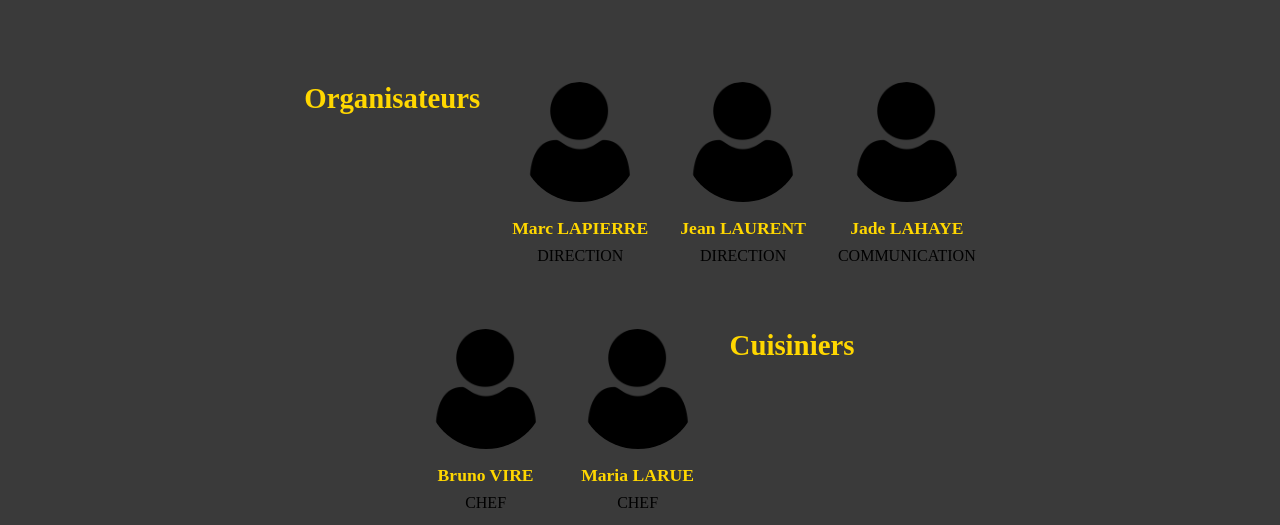
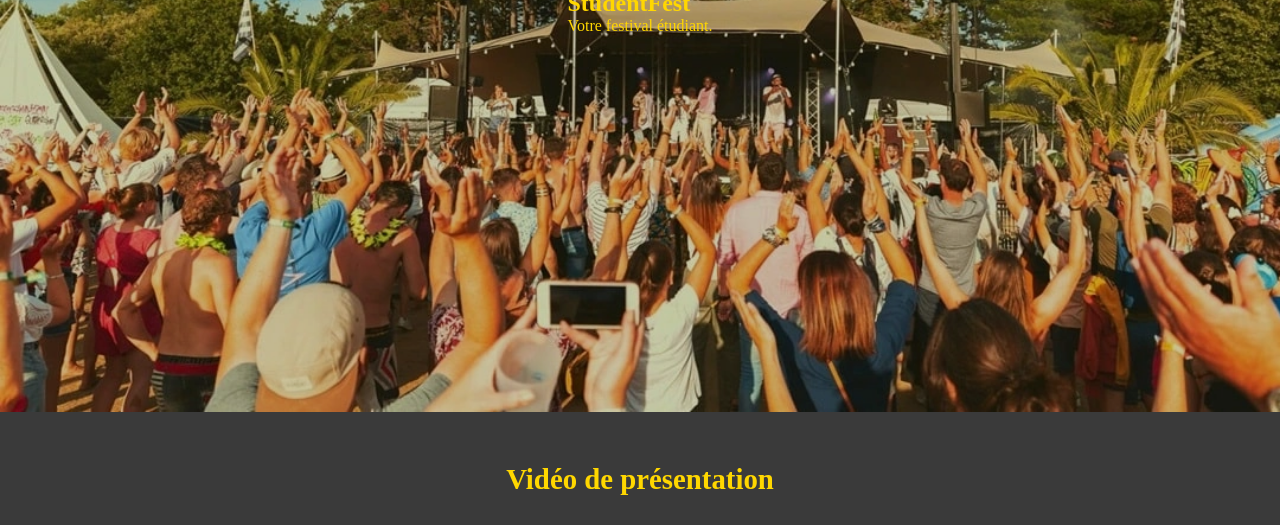
Before and after one commit to Yfufri/StudentFest, a PHP site: page / in a window 1280 px wide. Shown: the part 425-950 px from the top of the page. Run offline with PHP 8.4, Linux system fonts and the light colour scheme; some web fonts are replaced.

Commit message:
styling + ajout section vidéo fullscreen

```diff
--- a/app/views/home.php
+++ b/app/views/home.php
@@ -1,3 +1,10 @@
+<section class="video_fullscreen">
+    <div class="fullscreen_welcome">
+        <h2>StudentFest</h2>
+        <p>Votre festival étudiant.</p>
+    </div>
+</section>
+
 <section class="video_presentation">
     <h3>Vidéo de présentation</h3>
     <div class="video_presentation_elements">
--- a/assets/css/style.css
+++ b/assets/css/style.css
@@ -6,16 +6,24 @@
 
 html {
     position: relative;
-    background-color: #3A3A3A;
 }
 
 body {
     color: #FFD700;
     font-family: "Iceberg";
+    background: #3a3a3a;
+    background-repeat: no-repeat;
+    background-size: contain;
 }
 
 h1, h2 {
     font-family: "Stalinist One";
+}
+
+h3 {
+    text-align: center;
+    margin-bottom: 2rem;
+    font-size: 1.8rem;
 }
 
 /* SECTION HEADER */
@@ -40,6 +48,15 @@ nav ul li {
     margin-left: 20px;
 }
 
+header a {
+    text-decoration: none;
+    color: #FFD700;
+}
+
+header a:hover {
+    color: #bb9f00;
+}
+
 /* SECTION DE VIDEO PRESENTATION */
 .video_presentation{
     padding: 4vw;
@@ -57,15 +74,25 @@ nav ul li {
     max-width: 35vw;
 }
 
+/* SECTION VIDEO FULLSCREEN */
+
+.video_fullscreen {
+    display: grid;
+    height: 100vh;
+    background: url("../images/festival.webp");
+    box-shadow: inset 0 0 0 1000px rgba(0,0,0,.2);
+    background-repeat: no-repeat;
+    background-size: cover;
+}
+
+.fullscreen_welcome {
+    align-self: center;
+    justify-self: center;
+}
+
 /* SECTION DE NOTRE EQUIPE */
 .notre-equipe {
     padding: 2rem;
-}
-
-.notre-equipe h3 {
-    text-align: center;
-    margin-bottom: 2rem;
-    font-size: 1.8rem;
 }
 
 .notre-equipe {
@@ -100,8 +127,3 @@ nav ul li {
     font-size: 1.1rem;
     margin-bottom: 0.5rem;
 }
-
-.membre-text p {
-    color: #000;
-    margin: 0;
-}
```
Also changed, not shown: assets/images/festival.webp (added).
